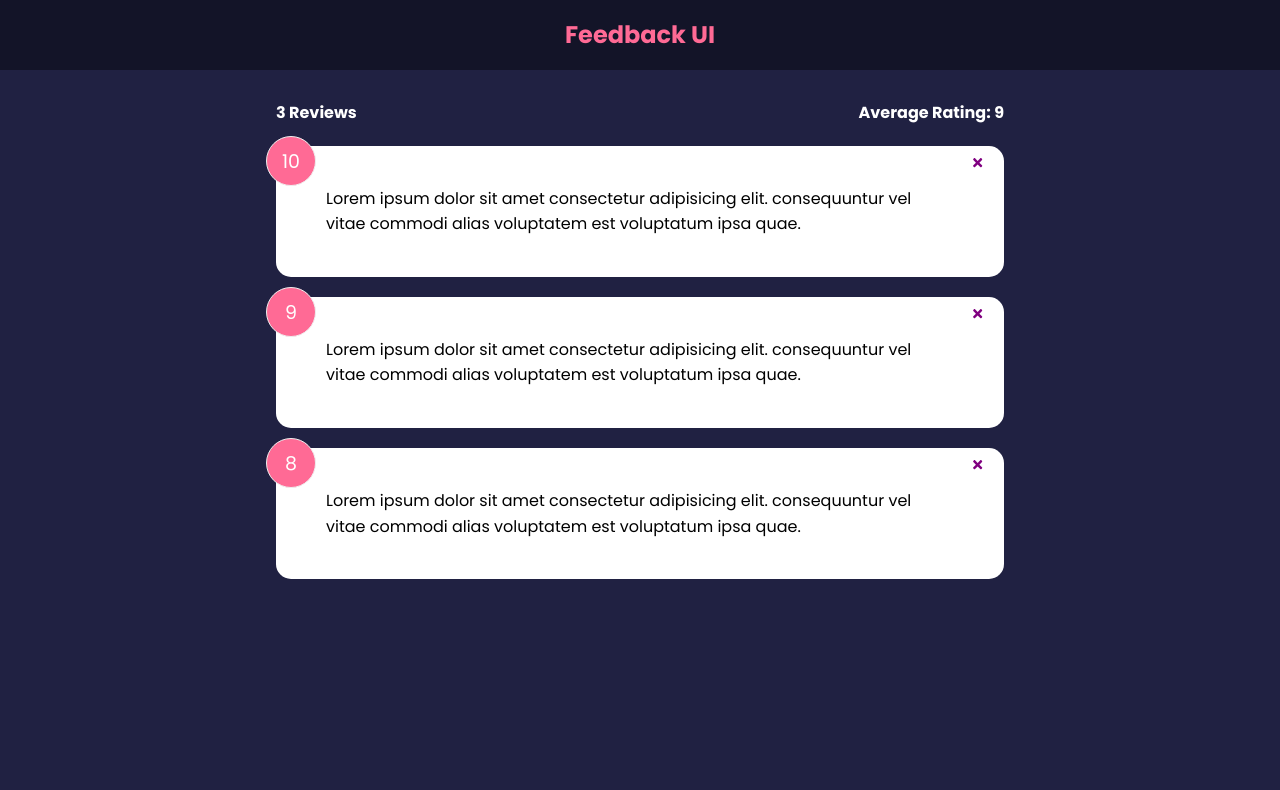
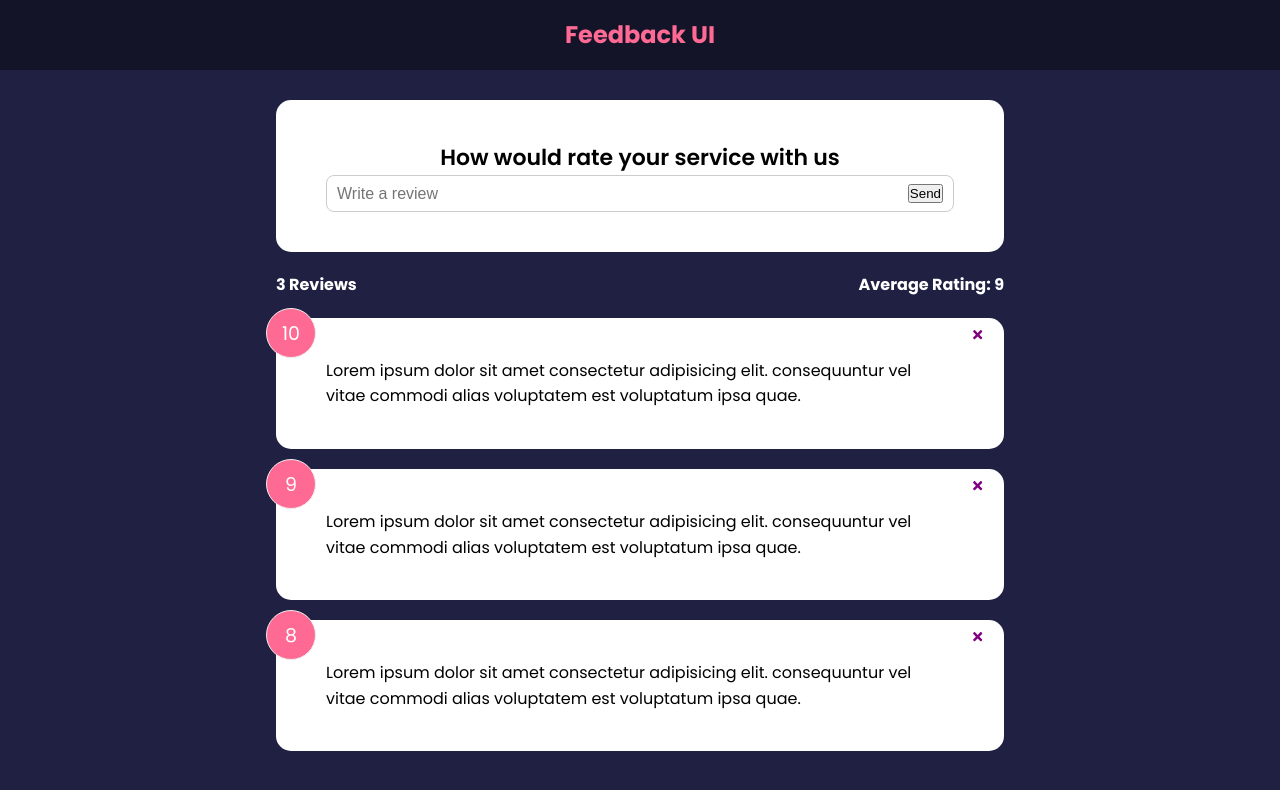
Before and after one commit to ticoniq/feedback-app, a React (Create React App) app: page / in a window 1280 px wide. Shown: the top 790 px of the page. Built offline with nearby package versions, Linux system fonts and the light colour scheme.

Commit message:
form input and state

```diff
--- a/src/App.js
+++ b/src/App.js
@@ -3,6 +3,7 @@
 import FeedbackList from './components/FeedbackList';
 import FeedbackStats from './components/FeedbackStats'
 import FeedbackData from './data/FeedbackData';
+import FeedbackForm from './components/FeedbackForm'
 
 function App() {
   const [feedback, setFeedback] = useState(FeedbackData);
@@ -16,6 +17,7 @@
     <>
       <Header />
       <div className="container">
+        <FeedbackForm />
         <FeedbackStats feedback={feedback} />
         < FeedbackList feedback={feedback} handleDelete={deleteFeedback}/>
       </div>
--- /dev/null
+++ b/src/components/FeedbackForm.jsx
@@ -0,0 +1,24 @@
+import {useState} from 'react'
+import Card from './shared/Card'
+
+function FeedbackForm() {
+  const [text, setText] = useState('')
+
+  const handleTextChange = (e) => {
+    setText(e.target.value)
+  }
+
+  return (
+    <Card>
+      <form>
+        <h2>How would rate your service with us</h2>
+        <div className='input-group'>
+          <input onChange={handleTextChange} type='text' placeholder='Write a review' value={text}/>
+          <button type="submit">Send</button>
+        </div>
+      </form>
+    </Card>
+  )
+}
+
+export default FeedbackForm
```
